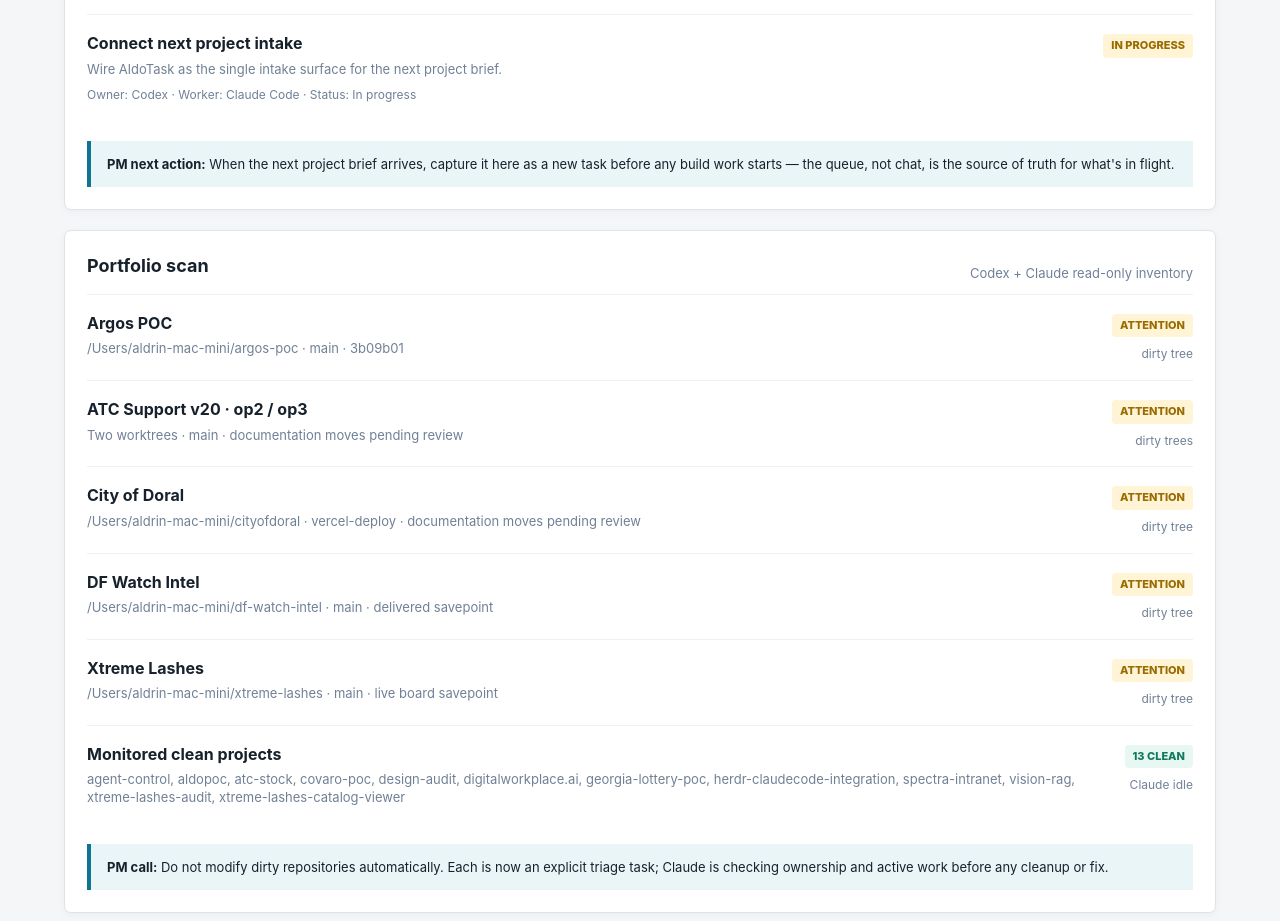
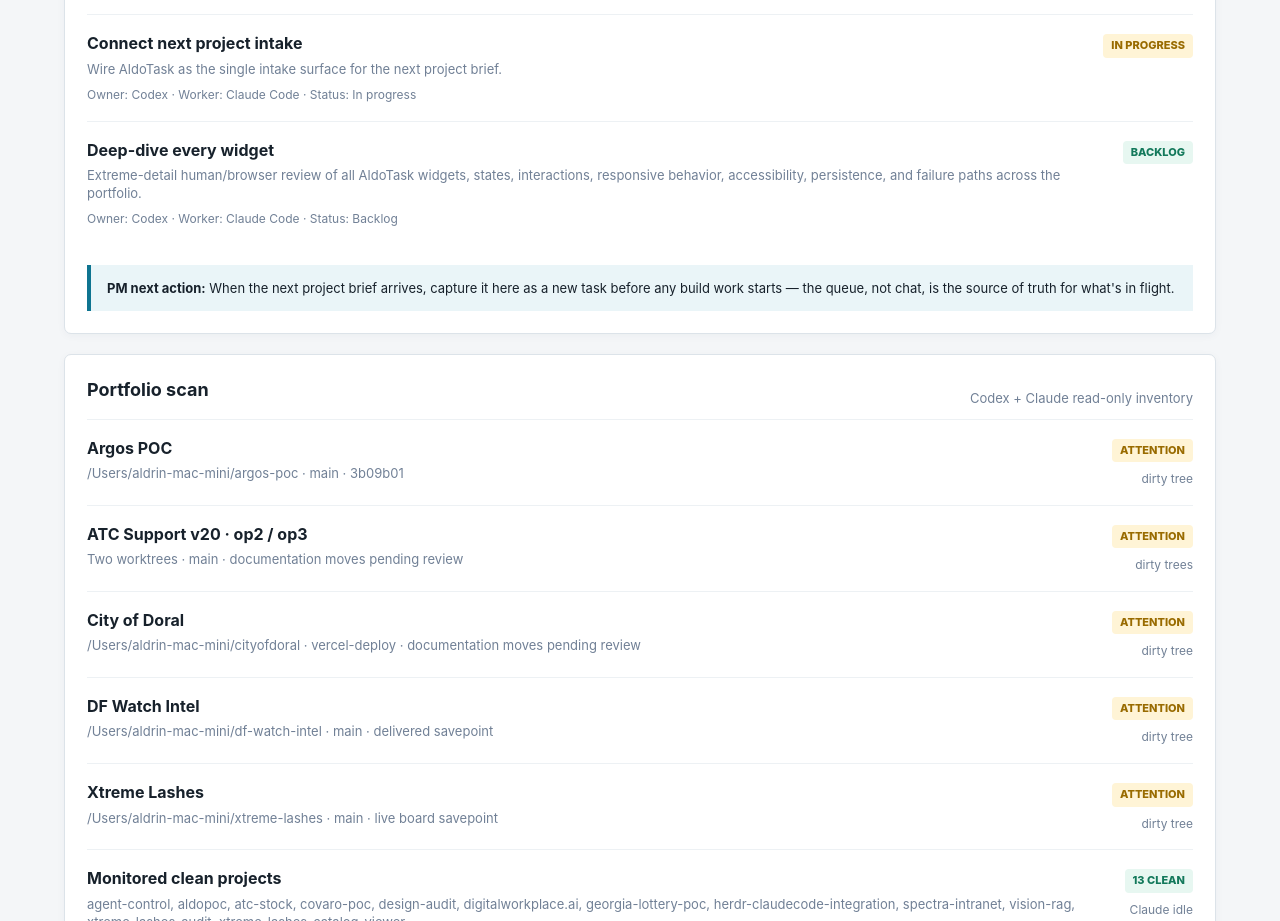
Before and after one commit to aldrinstellus/aldotask, a website: page index.html in a window 1280 px wide. Shown: the part 1103-2024 px from the top of the page. Drawn offline with Linux system fonts and the light colour scheme; no server answers.

Commit message:
docs: add full widget drill-down to backlog

```diff
--- a/index.html
+++ b/index.html
@@ -22,6 +22,7 @@
         <div class="project"><div><h3>Argos client handoff</h3><p>Live acceptance complete; client owns the POC from here.</p><div class="meta-line">Owner: Codex · Worker: Claude Code · Status: Done</div></div><div class="project-right"><span class="tag">DONE</span></div></div>
         <div class="project"><div><h3>Verify client-facing docs</h3><p>Demo guide and handoff documents checked against the live app.</p><div class="meta-line">Owner: Codex · Worker: Claude Code · Status: Done</div></div><div class="project-right"><span class="tag">DONE</span></div></div>
         <div class="project"><div><h3>Connect next project intake</h3><p>Wire AldoTask as the single intake surface for the next project brief.</p><div class="meta-line">Owner: Codex · Worker: Claude Code · Status: In progress</div></div><div class="project-right"><span class="tag warn">IN PROGRESS</span></div></div>
+        <div class="project"><div><h3>Deep-dive every widget</h3><p>Extreme-detail human/browser review of all AldoTask widgets, states, interactions, responsive behavior, accessibility, persistence, and failure paths across the portfolio.</p><div class="meta-line">Owner: Codex · Worker: Claude Code · Status: Backlog</div></div><div class="project-right"><span class="tag">BACKLOG</span></div></div>
         <div class="callout"><strong>PM next action:</strong> When the next project brief arrives, capture it here as a new task before any build work starts — the queue, not chat, is the source of truth for what's in flight.</div>
       </section>
       <section class="panel queue"><div class="row"><h2>Portfolio scan</h2><span class="muted">Codex + Claude read-only inventory</span></div>
```
